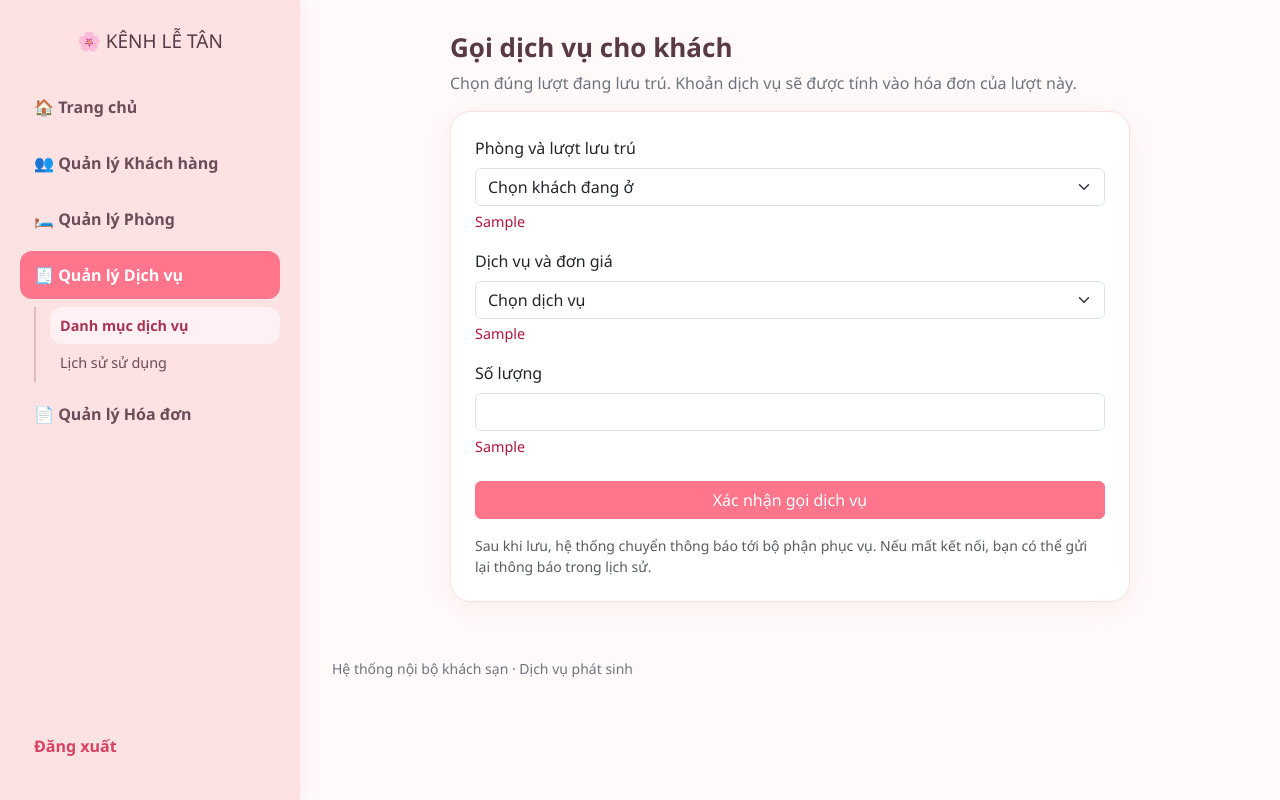
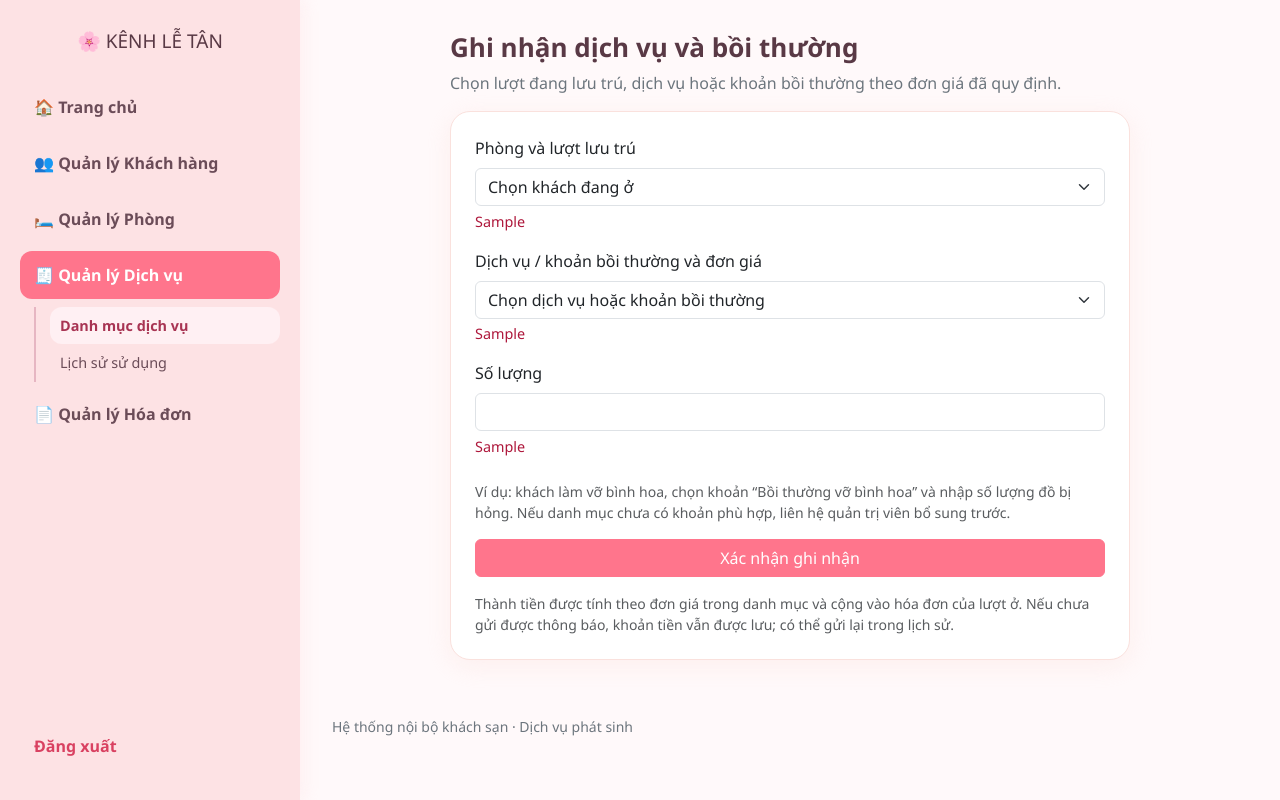
Before and after one commit to truongthianhdao2324-sketch/Quan_Li_Khach_San, a Spring app: template src/main/resources/templates/GoiDichVu.html in a window 1280 px wide. Run offline with Thymeleaf, Linux system fonts and the light colour scheme; the template is opened without the code that fills it: most values are stand-ins (such as "Sample title", 1, 10 or a date in 2020); data that the repository does not hold is empty.

Commit message:
feat: Bo sung ghi nhan khoan boi thuong cho khach

```diff
--- a/src/main/resources/templates/GoiDichVu.html
+++ b/src/main/resources/templates/GoiDichVu.html
@@ -1,17 +1,18 @@
 <!DOCTYPE html><html lang="vi" xmlns:th="http://www.thymeleaf.org">
-<head th:replace="~{fragments/dichvu :: head('Gọi dịch vụ')}"></head><body>
+<head th:replace="~{fragments/dichvu :: head('Ghi nhận dịch vụ và bồi thường')}"></head><body>
 <header th:replace="~{fragments/dichvu :: nav}"></header>
 <main class="container py-4"><div class="form-card mx-auto">
-  <h1>Gọi dịch vụ cho khách</h1><p class="text-secondary">Chọn đúng lượt đang lưu trú. Khoản dịch vụ sẽ được tính vào hóa đơn của lượt này.</p>
+  <h1>Ghi nhận dịch vụ và bồi thường</h1><p class="text-secondary">Chọn lượt đang lưu trú, dịch vụ hoặc khoản bồi thường theo đơn giá đã quy định.</p>
   <div th:replace="~{fragments/dichvu :: alerts}"></div>
   <p th:if="${#lists.isEmpty(luotO)}" class="alert alert-info">Chưa có khách đang lưu trú. Cần nhận phòng trước khi gọi dịch vụ.</p>
   <p th:if="${#lists.isEmpty(dichVu)}" class="alert alert-info">Chưa có dịch vụ trong danh mục. Liên hệ quản trị viên để cập nhật danh mục.</p>
   <section class="card"><div class="card-body p-4"><form method="post" th:action="@{/dich-vu/goi}">
     <input type="hidden" name="_csrf" th:value="${session.dichVuCsrf}"><input type="hidden" name="maYeuCau" th:value="${maYeuCau}">
     <div class="mb-3"><label class="form-label" for="maDatPhong">Phòng và lượt lưu trú</label><select id="maDatPhong" class="form-select" name="maDatPhong" required><option value="">Chọn khách đang ở</option><option th:each="stay : ${luotO}" th:value="${stay.maDatPhong}" th:selected="${stay.maDatPhong == maDatPhong}" th:text="'Phòng ' + ${stay.room.soPhong} + ' · ' + ${stay.khachHang.hoTen} + ' · Lượt #' + ${stay.maDatPhong}"></option></select><p class="field-error" th:if="${loiLuotO}" th:text="${loiLuotO}"></p></div>
-    <div class="mb-3"><label class="form-label" for="maDichVu">Dịch vụ và đơn giá</label><select id="maDichVu" class="form-select" name="maDichVu" required><option value="">Chọn dịch vụ</option><option th:each="item : ${dichVu}" th:value="${item.maDichVu}" th:selected="${item.maDichVu == maDichVu}" th:text="${item.tenDichVu} + ' · ' + ${@tienViet.dinhDang(item.giaDichVu)}"></option></select><p class="field-error" th:if="${loiDichVu}" th:text="${loiDichVu}"></p></div>
+    <div class="mb-3"><label class="form-label" for="maDichVu">Dịch vụ / khoản bồi thường và đơn giá</label><select id="maDichVu" class="form-select" name="maDichVu" required><option value="">Chọn dịch vụ hoặc khoản bồi thường</option><option th:each="item : ${dichVu}" th:value="${item.maDichVu}" th:selected="${item.maDichVu == maDichVu}" th:text="${item.tenDichVu} + ' · ' + ${@tienViet.dinhDang(item.giaDichVu)}"></option></select><p class="field-error" th:if="${loiDichVu}" th:text="${loiDichVu}"></p></div>
     <div class="mb-4"><label class="form-label" for="soLuong">Số lượng</label><input id="soLuong" class="form-control" type="number" name="soLuong" th:value="${soLuong}" min="1" max="999" step="1" required><p class="field-error" th:if="${loiSoLuong}" th:text="${loiSoLuong}"></p></div>
-    <button class="btn btn-rose w-100" th:disabled="${#lists.isEmpty(luotO) or #lists.isEmpty(dichVu)}">Xác nhận gọi dịch vụ</button>
-    <p class="form-text mt-3 mb-0">Sau khi lưu, hệ thống chuyển thông báo tới bộ phận phục vụ. Nếu mất kết nối, bạn có thể gửi lại thông báo trong lịch sử.</p>
+    <p class="form-text">Ví dụ: khách làm vỡ bình hoa, chọn khoản “Bồi thường vỡ bình hoa” và nhập số lượng đồ bị hỏng. Nếu danh mục chưa có khoản phù hợp, liên hệ quản trị viên bổ sung trước.</p>
+    <button class="btn btn-rose w-100" th:disabled="${#lists.isEmpty(luotO) or #lists.isEmpty(dichVu)}">Xác nhận ghi nhận</button>
+    <p class="form-text mt-3 mb-0">Thành tiền được tính theo đơn giá trong danh mục và cộng vào hóa đơn của lượt ở. Nếu chưa gửi được thông báo, khoản tiền vẫn được lưu; có thể gửi lại trong lịch sử.</p>
   </form></div></section>
 </div></main><footer th:replace="~{fragments/dichvu :: footer}"></footer></body></html>
--- a/src/main/resources/templates/LichSuDichVu.html
+++ b/src/main/resources/templates/LichSuDichVu.html
@@ -1,13 +1,13 @@
 <!DOCTYPE html><html lang="vi" xmlns:th="http://www.thymeleaf.org">
 <head th:replace="~{fragments/dichvu :: head('Lịch sử dịch vụ')}"></head><body>
 <header th:replace="~{fragments/dichvu :: nav}"></header>
-<main class="container py-4"><h1>Lịch sử dịch vụ theo lượt ở</h1><p class="text-secondary">Mỗi lượt lưu trú có lịch sử và tổng tiền riêng, kể cả khi khách quay lại cùng phòng.</p>
+<main class="container py-4"><h1>Lịch sử dịch vụ theo lượt ở</h1><p class="text-secondary">Dịch vụ và khoản bồi thường được ghi riêng theo từng lượt lưu trú, kể cả khi khách quay lại cùng phòng.</p>
   <div th:replace="~{fragments/dichvu :: alerts}"></div>
   <section class="card mb-4"><div class="card-body p-4"><form method="get" th:action="@{/dich-vu/lich-su}" class="row g-2 align-items-end">
     <div class="col-md-9"><label for="stay" class="form-label">Lượt đang lưu trú</label><select id="stay" name="maDatPhong" class="form-select" required><option value="">Chọn lượt ở</option><option th:each="stay : ${luotO}" th:value="${stay.maDatPhong}" th:selected="${selectedStay != null and selectedStay.maDatPhong == stay.maDatPhong}" th:text="'Phòng ' + ${stay.room.soPhong} + ' · ' + ${stay.khachHang.hoTen} + ' · #' + ${stay.maDatPhong}"></option></select></div><div class="col-md-3"><button class="btn btn-rose w-100">Xem lịch sử</button></div>
   </form><form class="d-flex gap-2 mt-3" method="get" th:action="@{/dich-vu/lich-su}"><label for="oldStay" class="visually-hidden">Mã lượt ở cũ</label><input id="oldStay" class="form-control" name="maDatPhong" type="number" min="1" required placeholder="Hoặc nhập mã lượt ở cũ"><button class="btn btn-outline-secondary text-nowrap">Tra cứu</button></form></div></section>
   <section th:if="${selectedStay != null}" class="card"><div class="card-body p-4">
-    <div class="d-flex gap-3 align-items-center justify-content-between flex-wrap mb-4"><div><h2 class="h5" th:text="'Lượt #' + ${selectedStay.maDatPhong} + ' · Phòng ' + ${selectedStay.room.soPhong}"></h2><span th:text="${selectedStay.khachHang.hoTen} + ' · ' + ${selectedStay.trangThai}"></span></div><div class="summary"><small>Tổng tiền dịch vụ toàn lượt ở</small><div class="fs-4 fw-bold money" th:text="${@tienViet.dinhDang(total)}"></div></div></div>
+    <div class="d-flex gap-3 align-items-center justify-content-between flex-wrap mb-4"><div><h2 class="h5" th:text="'Lượt #' + ${selectedStay.maDatPhong} + ' · Phòng ' + ${selectedStay.room.soPhong}"></h2><span th:text="${selectedStay.khachHang.hoTen} + ' · ' + ${selectedStay.trangThai}"></span></div><div class="summary"><small>Tổng dịch vụ và bồi thường</small><div class="fs-4 fw-bold money" th:text="${@tienViet.dinhDang(total)}"></div></div></div>
     <p class="small text-secondary d-md-none">Vuốt ngang bảng để xem đầy đủ thông tin và thao tác.</p>
     <div class="table-responsive"><table class="table align-middle"><thead><tr><th>Mã / Thời điểm</th><th>Dịch vụ</th><th class="text-end">Đơn giá</th><th>Số lượng</th><th class="text-end">Thành tiền</th><th>Thông báo</th></tr></thead><tbody>
       <tr th:each="row : ${history}"><td><strong th:text="'#' + ${row.id}"></strong><small class="d-block text-secondary" th:text="${#temporals.format(row.ngaySuDung,'dd/MM/yyyy HH:mm')}"></small></td><td th:text="${row.tenDichVu}"></td><td class="text-end money" th:text="${@tienViet.dinhDang(row.donGiaLucGoi)}"></td><td th:text="${row.soLuong}"></td><td class="text-end money" th:text="${@tienViet.dinhDang(row.thanhTien)}"></td>
--- a/src/main/resources/templates/ThemDichVu.html
+++ b/src/main/resources/templates/ThemDichVu.html
@@ -7,7 +7,8 @@
   <section class="card"><div class="card-body p-4">
     <form method="post" th:action="${id == null} ? @{/dich-vu/luu} : @{/dich-vu/{id}/luu(id=${id})}" th:object="${form}">
       <input type="hidden" name="_csrf" th:value="${session.dichVuCsrf}">
-      <div class="mb-3"><label class="form-label" for="tenDichVu">Tên dịch vụ</label><input id="tenDichVu" class="form-control" th:field="*{tenDichVu}" maxlength="100" required><p class="field-error" th:if="${#fields.hasErrors('tenDichVu')}" th:errors="*{tenDichVu}"></p></div>
+      <p class="form-text">Có thể thêm dịch vụ hoặc khoản bồi thường theo quy định của khách sạn, ví dụ “Bồi thường vỡ bình hoa”. Lễ tân ghi nhận số lượng theo đơn giá tại đây.</p>
+      <div class="mb-3"><label class="form-label" for="tenDichVu">Tên dịch vụ / khoản bồi thường</label><input id="tenDichVu" class="form-control" th:field="*{tenDichVu}" maxlength="100" required><p class="field-error" th:if="${#fields.hasErrors('tenDichVu')}" th:errors="*{tenDichVu}"></p></div>
       <div class="mb-3"><label class="form-label" for="giaDichVu">Đơn giá (đồng)</label><input id="giaDichVu" type="number" class="form-control" th:field="*{giaDichVu}" min="0" max="9999999999.99" step="0.01" required><p class="field-error" th:if="${#fields.hasErrors('giaDichVu')}" th:errors="*{giaDichVu}"></p><div class="form-text">Giá 0 dành cho dịch vụ miễn phí. Thay đổi giá không ảnh hưởng khoản đã gọi.</div></div>
       <div class="d-flex gap-2"><button class="btn btn-rose">Lưu dịch vụ</button><a class="btn btn-outline-secondary" th:href="@{/dich-vu}">Hủy</a></div>
     </form>
--- a/src/main/resources/templates/fragments/dichvu.html
+++ b/src/main/resources/templates/fragments/dichvu.html
@@ -17,7 +17,7 @@
     <a class="active" aria-current="page" th:href="@{/dich-vu}">🧾 Quản lý Dịch vụ</a>
     <div class="service-menu" aria-label="Chức năng dịch vụ">
       <a th:href="@{/dich-vu}" th:classappend="${dichVuRoute != '/dich-vu/goi' and dichVuRoute != '/dich-vu/lich-su'} ? 'selected' : ''">Danh mục dịch vụ</a>
-      <a th:if="${dichVuLeTan}" th:href="@{/dich-vu/goi}" th:classappend="${dichVuRoute == '/dich-vu/goi'} ? 'selected' : ''">Gọi dịch vụ</a>
+      <a th:if="${dichVuLeTan}" th:href="@{/dich-vu/goi}" th:classappend="${dichVuRoute == '/dich-vu/goi'} ? 'selected' : ''">Ghi nhận dịch vụ / bồi thường</a>
       <a th:href="@{/dich-vu/lich-su}" th:classappend="${dichVuRoute == '/dich-vu/lich-su'} ? 'selected' : ''">Lịch sử sử dụng</a>
     </div>
     <a th:href="${dichVuAdmin} ? @{/admin/hoadon} : @{/hoadon/danhsach}">📄 Quản lý Hóa đơn</a>
```
Also changed, not shown: src/main/resources/templates/DanhSachDichVu.html (+4 -3 lines), docs/README_TV3.md.
